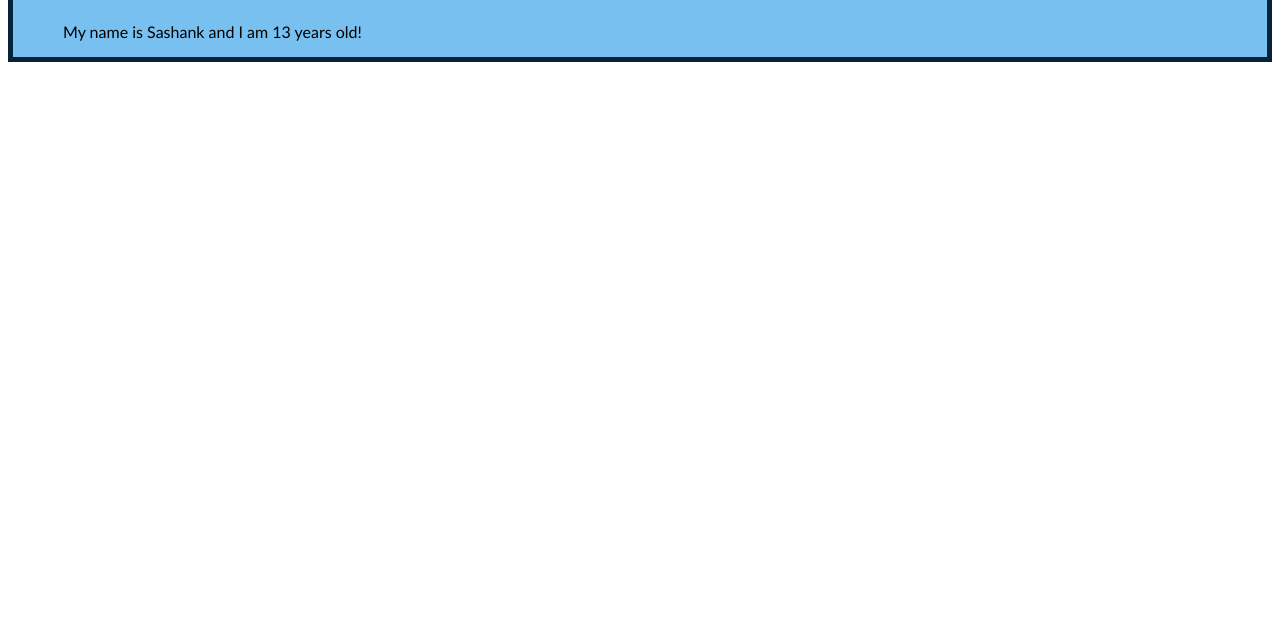
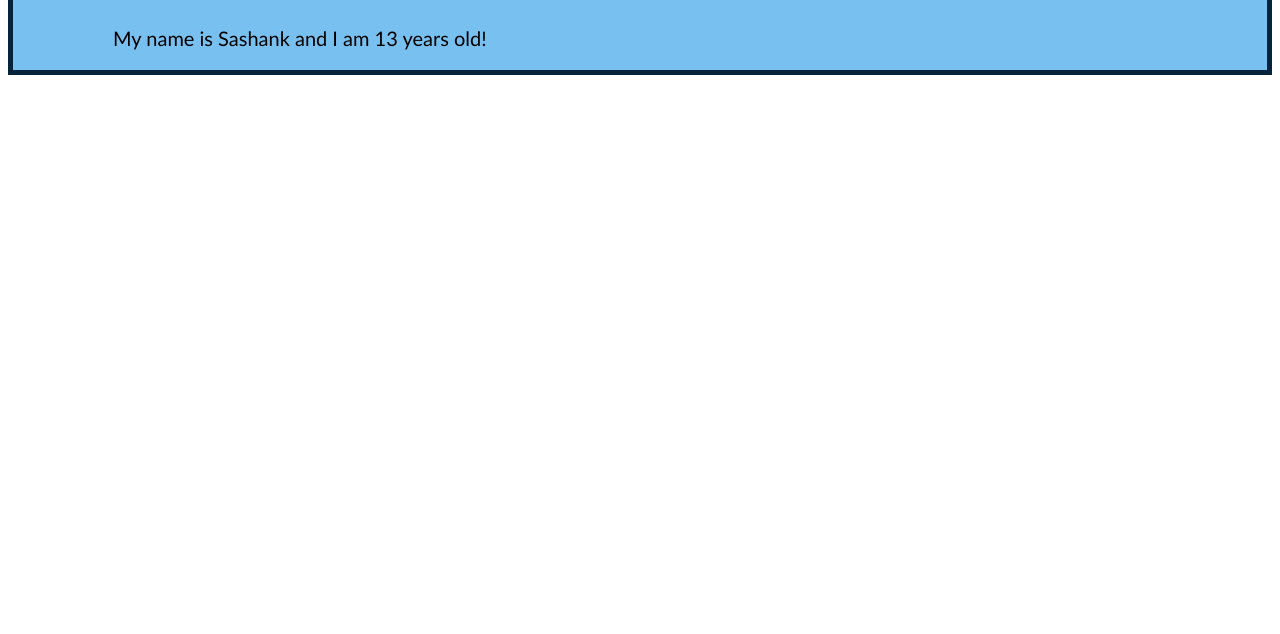
Before and after one commit to SashankASC24/SashankASC24.github.io, a plain HTML site: page index.html in a window 1280 px wide. Shown: the part 166-800 px from the top of the page. Drawn offline with Linux system fonts and the light colour scheme.

Commit message:
Update index.html

```diff
--- a/index.html
+++ b/index.html
@@ -17,7 +17,7 @@
     <br>
     <div class ="Home">
     <h1>Home</h1>
-    <p>My name is Sashank and I am 13 years old!</p>
+    <p id="info">My name is Sashank and I am 13 years old!</p>
     </div class ="Home">
 </body>
 </html>
--- a/style.css
+++ b/style.css
@@ -19,3 +19,8 @@ nav {
     background-color: rgb(120, 192, 240);
     flex-direction:column;
 }
+
+#info {
+    padding-left: 50px;
+    font-size: 20px;
+}
```
